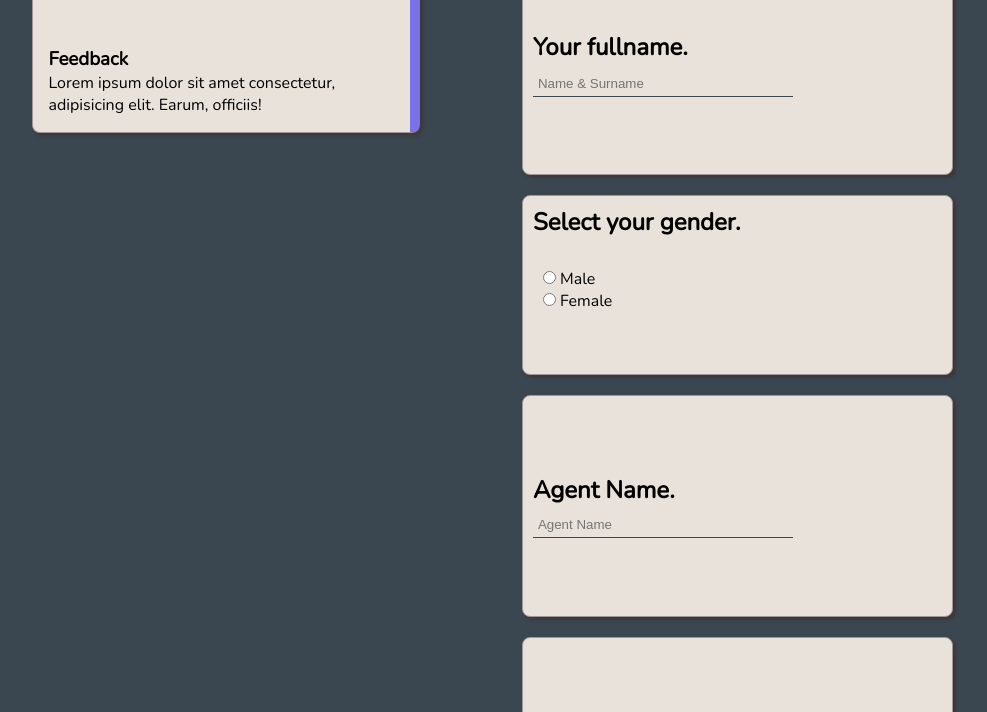
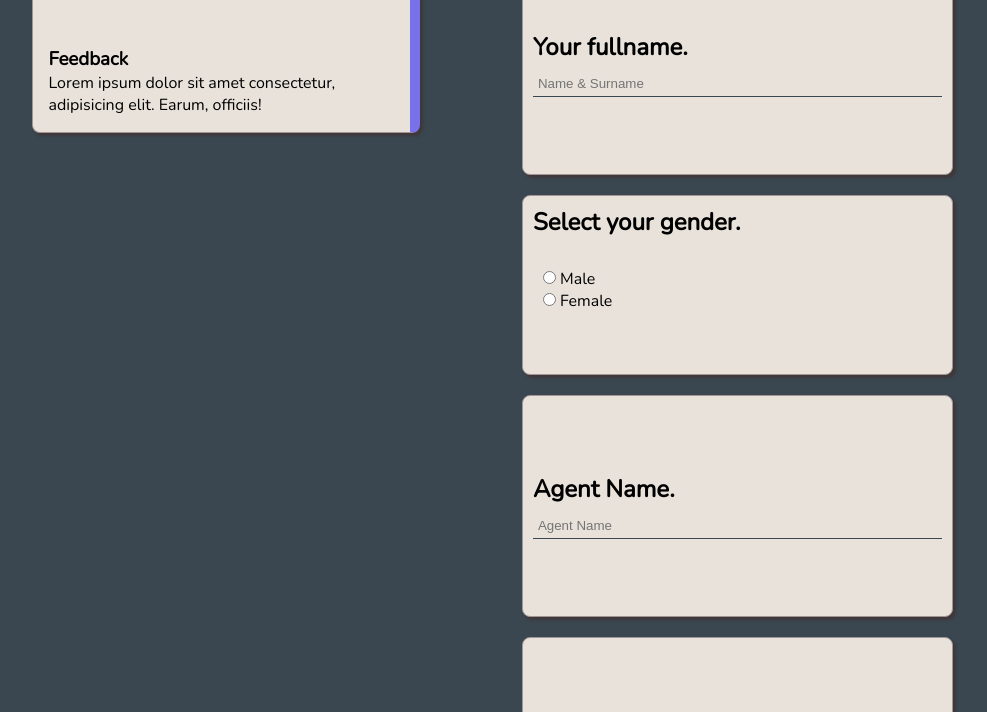
Before and after one commit to MNkomazana/feedback-form, a plain HTML site: page index.html in a window 1280 px wide. Shown: the part 67-779 px from the top of the page, without its empty margins (145-1132 px from the left). Drawn offline with nearby package versions, Linux system fonts and the light colour scheme.

Commit message:
modification

```diff
--- a/style.css
+++ b/style.css
@@ -52,9 +52,9 @@ body{
    flex-direction: column;
    justify-content:center;
 }
-.sub input[type="text"],
- .sub input[type="email"]{
-    max-width:260px;
+.sub input[type=text],
+ .sub input[type=email]{
+    max-width:100%;
     height:2em;
     margin-top:8px;
     padding:5px;
@@ -70,17 +70,7 @@ body{
     color:#000;
     font-size:1.5em;
 }
-.position .role input{
-    max-width:260px;
-    height:2em;
-    margin-top:5px;
-    padding:5px;
-    border-top:none;
-    border-left:none;
-    border-right:none;
-    border-bottom:1px solid var(--primaryColor);
-    outline:none;
-}
+
 /* Gender */
 .gender .gen{
     width:100%;
```
